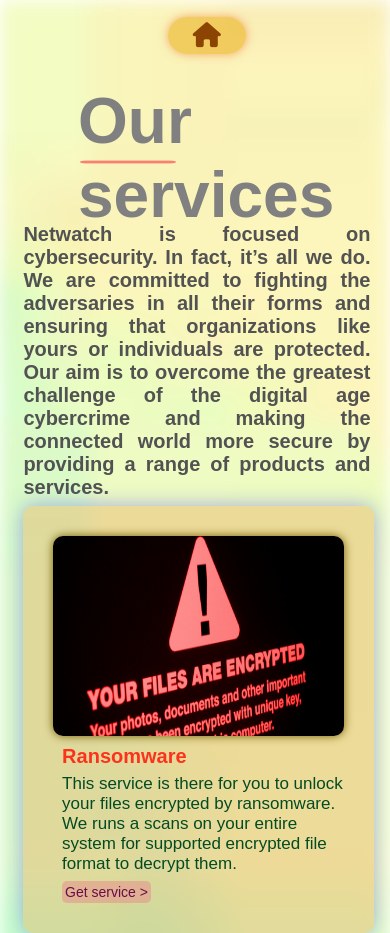
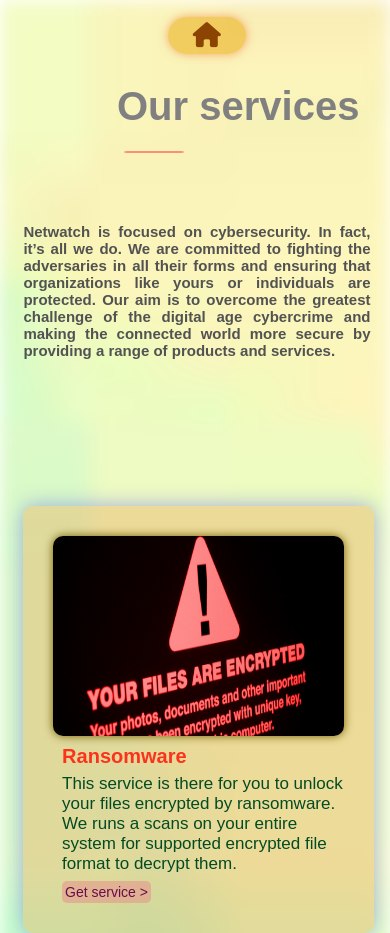
Before and after one commit to TheNetwatchExe/netwatch, a plain HTML site: page services/Index.html in a window 390 px wide. Shown: the top 933 px of the page. Drawn offline with Linux system fonts and the light colour scheme; a web font is replaced by a local one.

Commit message:
Update styles.css

```diff
--- a/services/styles.css
+++ b/services/styles.css
@@ -227,10 +227,10 @@
 @media screen and (max-width: 600px){
 
     .left{
-        font-size: xx-large;
+        font-size: 20px;
         position: absolute;
         top: 10%;
-        left: 20%;
+        left: 30%;
         color: gray;
     }
 
@@ -239,7 +239,7 @@
         top: 25%;
         left: 1%;
         padding: 3% 5%;
-        font-size: 20px;
+        font-size: 15px;
         color: rgb(82, 82, 82);
         text-align: justify;
         font-weight: 600;
```
